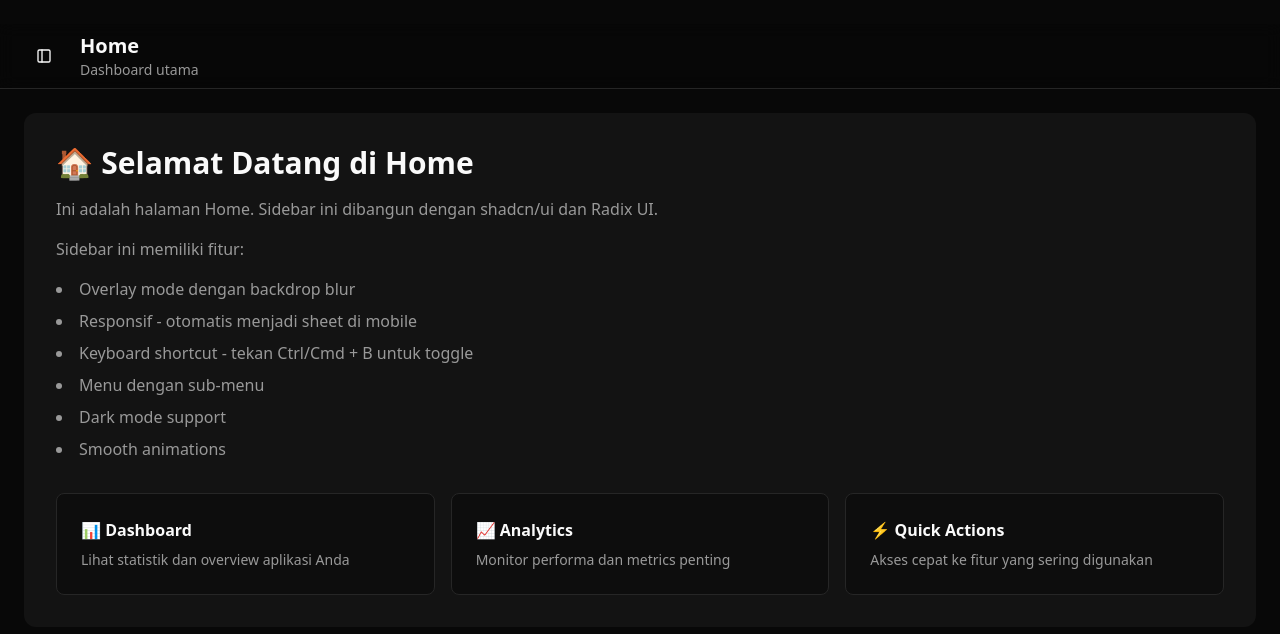
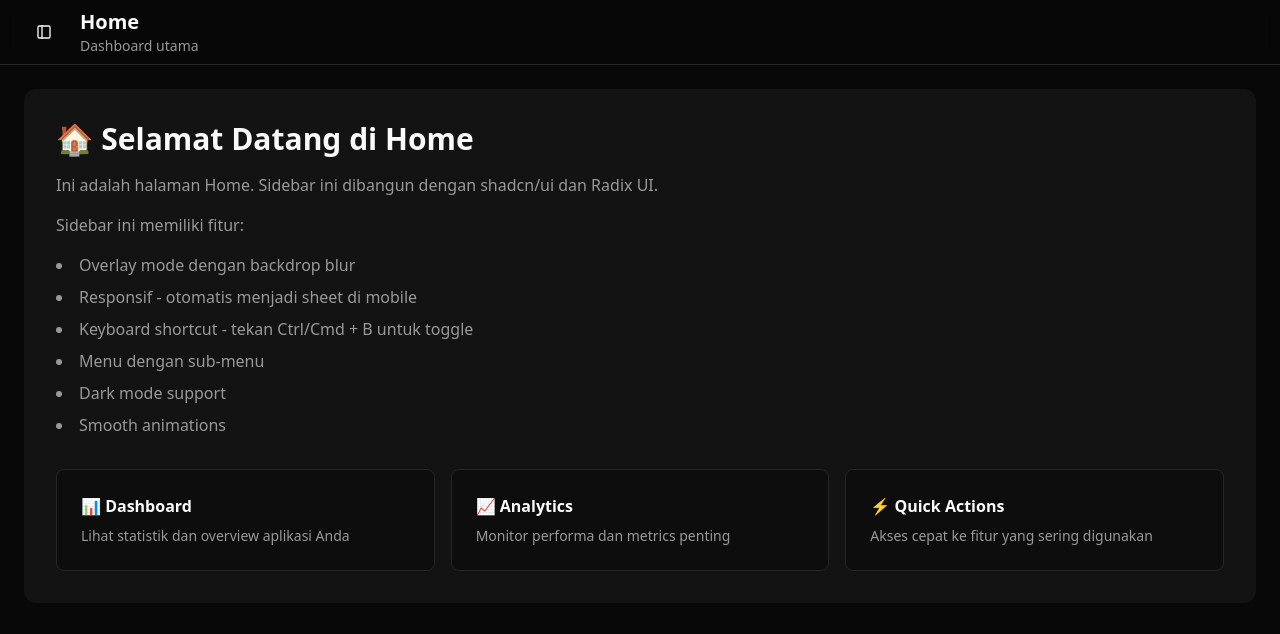
Before and after one commit to Faizzz7348/Jjjjjj-, a Next.js app: page /home in a window 1280 px wide. Shown: the top 634 px of the page. Built offline with nearby package versions, Linux system fonts and the light colour scheme.

Commit message:
Remove margin-top from pages and sidebar

```diff
--- a/components/app-sidebar.tsx
+++ b/components/app-sidebar.tsx
@@ -136,7 +136,7 @@ export function AppSidebar() {
   }
 
   return (
-    <Sidebar className="h-full border-r mt-6">
+    <Sidebar className="h-full border-r">
       {/* Header - Clean & Simple */}
       <SidebarHeader className="p-4 border-b bg-muted/30">
         <SidebarMenu>
--- a/components/page-layout.tsx
+++ b/components/page-layout.tsx
@@ -24,13 +24,13 @@ export function PageLayout({ children }: { children: ReactNode }) {
       <SidebarProvider defaultOpen={false}>
         <div className="relative flex flex-col w-full h-full">
           {/* Main content - scrollable */}
-          <div className="flex-1 w-full overflow-y-auto overflow-x-hidden page-transition mt-6">{children}</div>
+          <div className="flex-1 w-full overflow-y-auto overflow-x-hidden page-transition">{children}</div>
 
           {/* Overlay backdrop */}
           <SidebarOverlay />
 
           {/* Floating sidebar */}
-          <div className="fixed inset-y-0 left-0 z-50 mt-6">
+          <div className="fixed inset-y-0 left-0 z-50">
             <AppSidebar />
           </div>
         </div>
```
